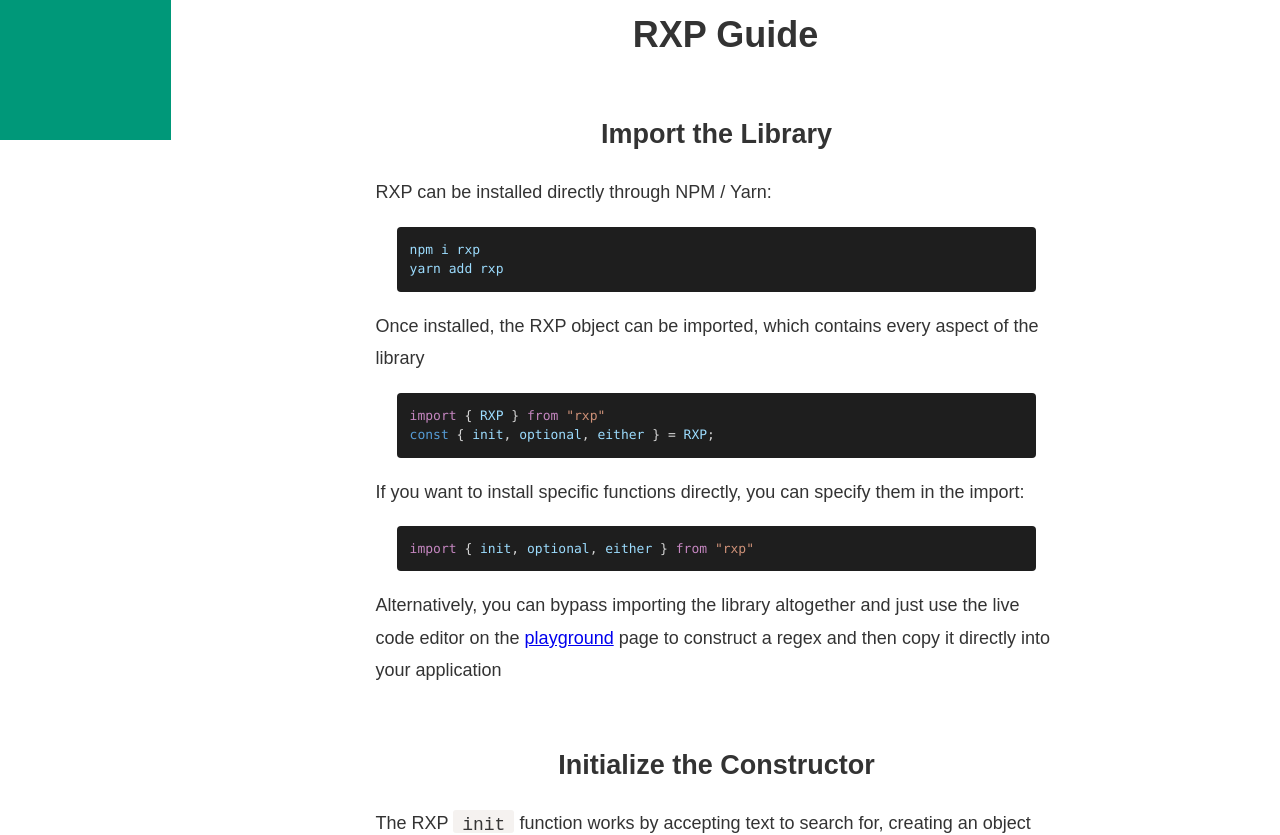
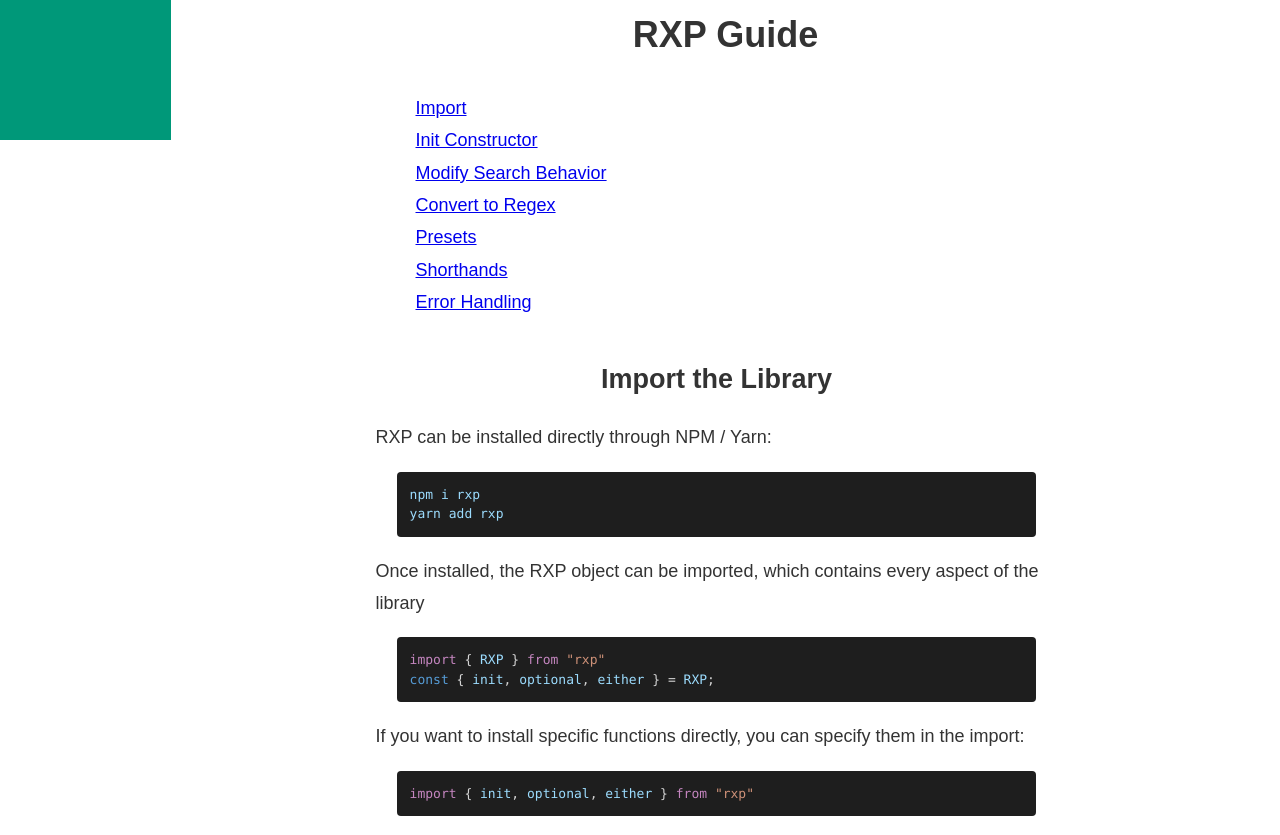
Before and after one commit to jt-rose/rxp-site, a Next.js app: page /guide in a window 1280 px wide. Shown: the part 660-1495 px from the top of the page. Built offline with nearby package versions, Linux system fonts and the light colour scheme.

Commit message:
added draft of error handling guide and table of contents

```diff
--- a/pages/guide.tsx
+++ b/pages/guide.tsx
@@ -3,6 +3,7 @@ import Link from "next/link";
 import React, { ReactNode } from "react";
 
 import { CodeSample } from "../components/CodeSample";
+import theme from "../styles/theme";
 
 const APICodeLink = (props: { APIKey: string, overWrite?: string }) => (
 <Link href={`/api-guide#${props.APIKey}`}>
@@ -50,9 +51,62 @@ const GuideSection = ({children}: Props) => (
   </div>
 );
 
+interface TableOfContentsData {
+  title: string;
+  hrefID: string;
+}
+const guideSectionLinks: TableOfContentsData[] = [
+  {
+    title: "Import",
+    hrefID: "import-guide"
+  },
+  {
+    title: "Init Constructor",
+    hrefID: "init-guide"
+  },
+  {
+    title: "Modify Search Behavior",
+    hrefID: "modify-text-guide"
+  },
+  {
+    title: "Convert to Regex",
+    hrefID: "construct-guide"
+  },
+  {
+    title: "Presets",
+    hrefID: "presets-guide"
+  },
+  {
+    title: "Shorthands",
+    hrefID: "shorthands-guide"
+  },
+  {
+    title: "Error Handling",
+    hrefID: "error-handling-guide"
+  }
+]
+
+const TableOfContents = () => (
+  <ul>
+    {guideSectionLinks.map(section => (
+      <li>
+        <Link href={`/guide#${section.hrefID}`}>
+          <a>{section.title}</a>
+        </Link>
+      </li>
+    ))}
+    <style jsx>{`
+      ul {
+        list-style-type: none;
+        color: ${theme.colors.background};
+      }
+    `}</style>
+  </ul>
+)
+
 const ImportGuide = () => (
   <GuideSection>
-    <h2 className="section-title">Import the Library</h2>
+    <h2 className="section-title" id="import-guide">Import the Library</h2>
     <p>RXP can be installed directly through NPM / Yarn:</p>
     <CodeSample sample={`npm i rxp
 yarn add rxp`} />
@@ -67,7 +121,7 @@ const { init, optional, either } = RXP;`} />
 
 const InitGuide = () => (
   <GuideSection>
-  <h2 className="section-title">Initialize the Constructor</h2>
+  <h2 className="section-title" id="init-guide">Initialize the Constructor</h2>
     <p>The RXP <APICodeLink APIKey="init" /> function works by accepting text to search for, creating an object
       that provides methods to modify the search behavior, and then converts it to a
       standard regex through the <APICodeLink APIKey="construct" /> command.</p>
@@ -106,7 +160,7 @@ const patternsAndPatternsOhMy = init(
 
 const ModifyTextGuide = () => (
   <GuideSection>
-    <h2 className="section-title">Modify Regex Behavior</h2>
+    <h2 className="section-title" id="modify-text-guide">Modify Regex Behavior</h2>
       <p>
       After creating the RXP constructor object,
       the provided text can be modified with regex behavior:
@@ -142,7 +196,7 @@ init(regexVar, " with ", regexVar).construct() // /(?<var>d{3}) with //k<var>/`}
 
 const ConstructGuide = () => (
   <GuideSection>
-    <h2 className="section-title">Convert to Regex</h2>
+    <h2 className="section-title" id="construct-guide">Convert to Regex</h2>
       <p>
       The <APICodeLink APIKey="construct" /> function can be passed arguments to define the search flags:
       </p>
@@ -158,7 +212,7 @@ sample.construct("global", "s", "I") // /sample/gsi`} />
 
 const PresetsGuide = () => (
   <GuideSection>
-    <h2 className="section-title">Presets</h2>
+    <h2 className="section-title" id="presets-guide">Presets</h2>
       <p>
       To use special characters, such as <Link href="/regex-guide#any-digit"><a className="code-in-text"><code>\d</code></a></Link> to match a digit or <Link href="/regex-guide#any-letter"><a className="code-in-text"><code>\w</code></a></Link> to
       match a letter, you can use the <APICodeLink APIKey="presets" /> provided with RXP, such
@@ -185,7 +239,7 @@ init(/\\d/).construct() // result: /\\d/`} />
 
 const ShorthandsGuide = () => (
   <GuideSection>
-    <h2 className="section-title">Shorthands</h2>
+    <h2 className="section-title" id="shorthands-guide">Shorthands</h2>
       <p>
       <APICodeLink APIKey="shorthands" /> are a group of functions that create an RXP object and
       immediately apply a desired search behavior. These are provided
@@ -206,14 +260,63 @@ const ShorthandsGuide = () => (
   </GuideSection>
 );
 
+const ErrorHandlingGuide = () => (
+  <GuideSection>
+    <h2 className="section-title" id="error-handling-guide">Error Handling</h2>
+    <p>RXP has been designed with a degree of error handling built in</p>
+    <p>When combining two behaviors with 'and' would result in an invalid regex, the constructor
+      will not make the second option available, allowing only valid behavior combinations
+    </p>
+    <p>The following invalid regex cannot be created through the RXP behavior methods:</p>
+    <CodeSample sample={`/^(?:(?<=this )won't work)/
+/(^nor will this){5}/`}/>
+    <p>The actual behavior options are structured into levels:</p>
+    <ol>
+        <li>or</li>
+        <li>occurs, occursAtLeast, etc.  </li>
+        <li>followedBy, notFollowedBy, etc.</li>
+        <li>atStart, atEnd</li>
+        <li>isOptional, isCaptured, isVariable</li>
+      </ol>
+<p>Each level blocks out the ones that came before it,
+  and the 'atStart' and 'atEnd' options can also be removed
+  if an option chosen in step 3 would cause issues.</p>
+  <p>In addition to avoiding potential errors, this also gives the benefit
+    of providing clear descriptions. After providing an alternative text with 'or',
+    all of the subsequent behaviors will apply to each alternative - in other words, this.or("that").atEnd
+    will expect either 'this' or 'that' to be at the end (rather than 'this' found anywhere or 'that' specifically at the end).
+  </p>
+  <p>This is designed to be intuitive for the user thanks to intellisense,
+    and is not something you should have to think about. The only caveat
+     is that when using regex as an argument or composing one RXP unit into another,
+     the RXP constructor will provide all of the possible options initially,
+     so it is still possible to write invalid regex.</p>
+     <CodeSample sample={`const inner = init("text").precededBy("stuff");
+inner.atEnd // works
+inner.atStart // XXX
+
+init(inner).atStart // invalid regex, but due to RXP composition
+// the constructor will still allow this`} />
+<p> RXP does a lot to deter mistakes, but it is not fullproof and regex should still be built in a careful manner.</p>
+  </GuideSection>
+)
+// table of contents
+
+// ErrorHandlingGuide
+// rror example - behavior combinations
+// remove options, use intellisense
+// warn about composability
+
 const GuidePage = () => (
   <Layout title="RXP Guide" pageTitle="RXP Guide">
+    <TableOfContents />
     <ImportGuide />
     <InitGuide />
     <ModifyTextGuide />
     <ConstructGuide />
     <PresetsGuide />
     <ShorthandsGuide />
+    <ErrorHandlingGuide />
   </Layout>
 );
 
```
